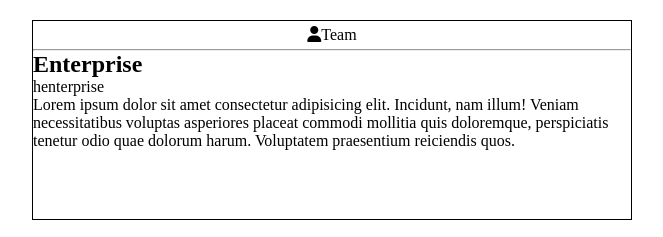
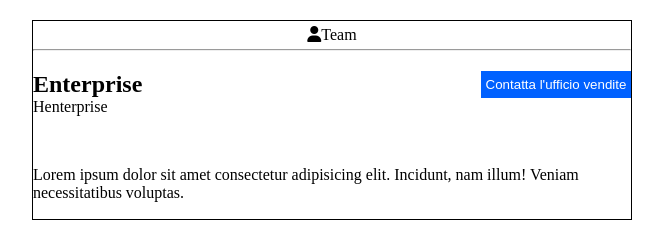
Before and after one commit to Nali1919/htmlcss-dropbox, a plain HTML site: page index.html in a window 1280 px wide. Shown: the part 1279-1516 px from the top of the page, without its empty margins (308-971 px from the left). Drawn offline with Linux system fonts and the light colour scheme.

Commit message:
Ultime modifiche

```diff
--- a/css/style.css
+++ b/css/style.css
@@ -20,14 +20,30 @@ main {
     flex-wrap: wrap;
 }
 
+.space-between {
+    justify-content: space-between;
+}
+
+.secondorettangolo button {
+    background-color: #0061ff;
+    color: white;
+    border: 0;
+    width: 150px;
+}
+
+.secondorettangolo p {
+    margin-top: 50px;
+}
 
 .second-header img {
     width: 100%;
     position: relative;
     bottom: 280px;
     left: 250px;
+}
 
-
+.henter {
+    margin-top: 20px;
 }
 
 .text-partner {
--- a/index.html
+++ b/index.html
@@ -185,12 +185,17 @@
                         <i class="fa-solid fa-user"></i>
                         <span>Team</span>
                     </div>
-                    <hr>
-                    <H2>Enterprise</H2>
-                    <p>henterprise</p>
+                    <div>
+                        <hr>
+                    </div>
+                    <div class="flex space-between henter">
+                        <H2>Enterprise</H2>
+                        <button>Contatta l'ufficio vendite</button>
+                    </div>
+
+                    <span>Henterprise</span>
                     <p>Lorem ipsum dolor sit amet consectetur adipisicing elit. Incidunt, nam illum! Veniam
-                        necessitatibus voluptas asperiores placeat commodi mollitia quis doloremque, perspiciatis
-                        tenetur odio quae dolorum harum. Voluptatem praesentium reiciendis quos.</p>
+                        necessitatibus voluptas.</p>
                 </div>
             </div>
         </section>
@@ -398,21 +403,6 @@
 
     </footer>
     <!-- fine footer -->
-
-
-
-
-
-
-
-
-
-
-
-
-
-
-
 </body>
 
 </html>
```
